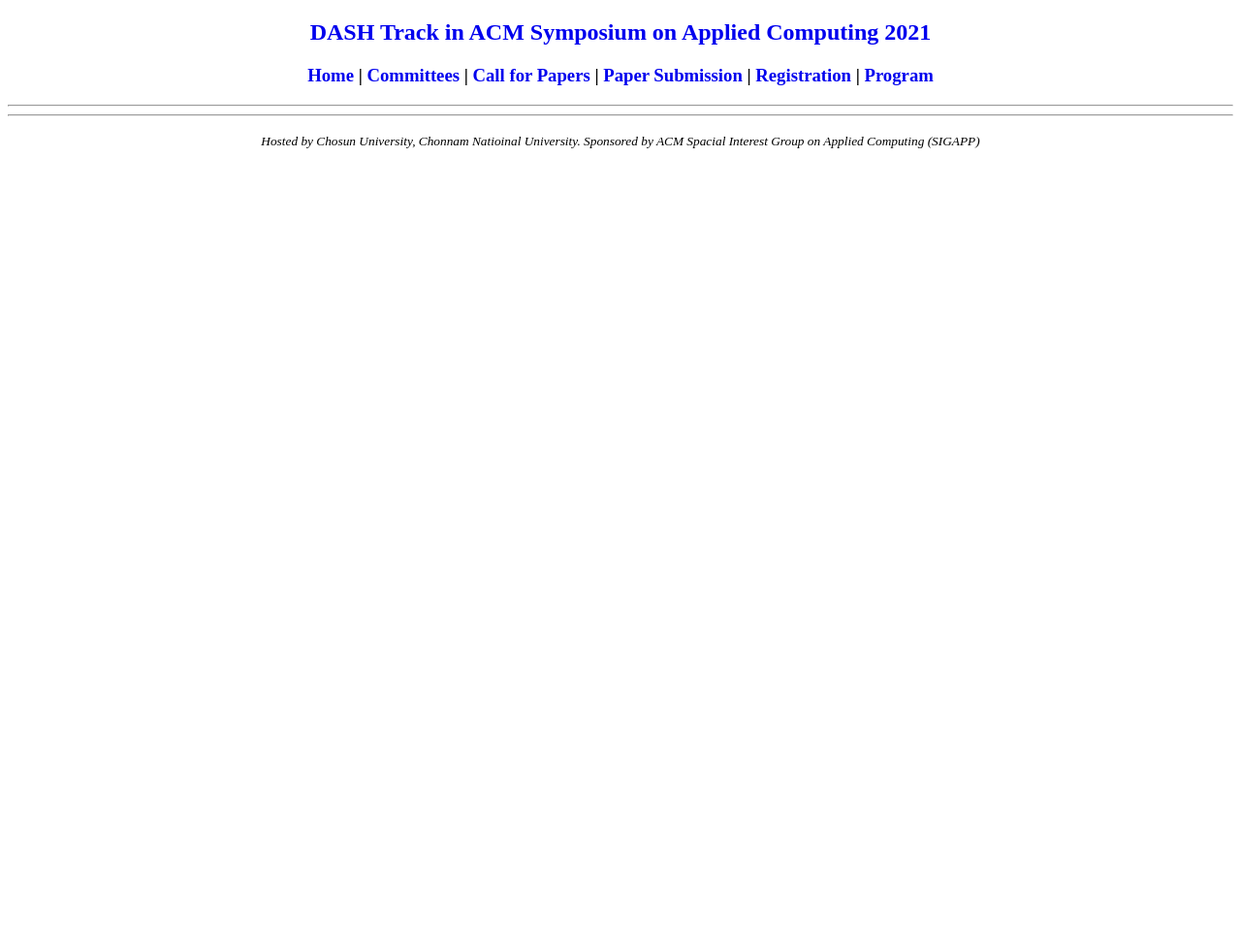
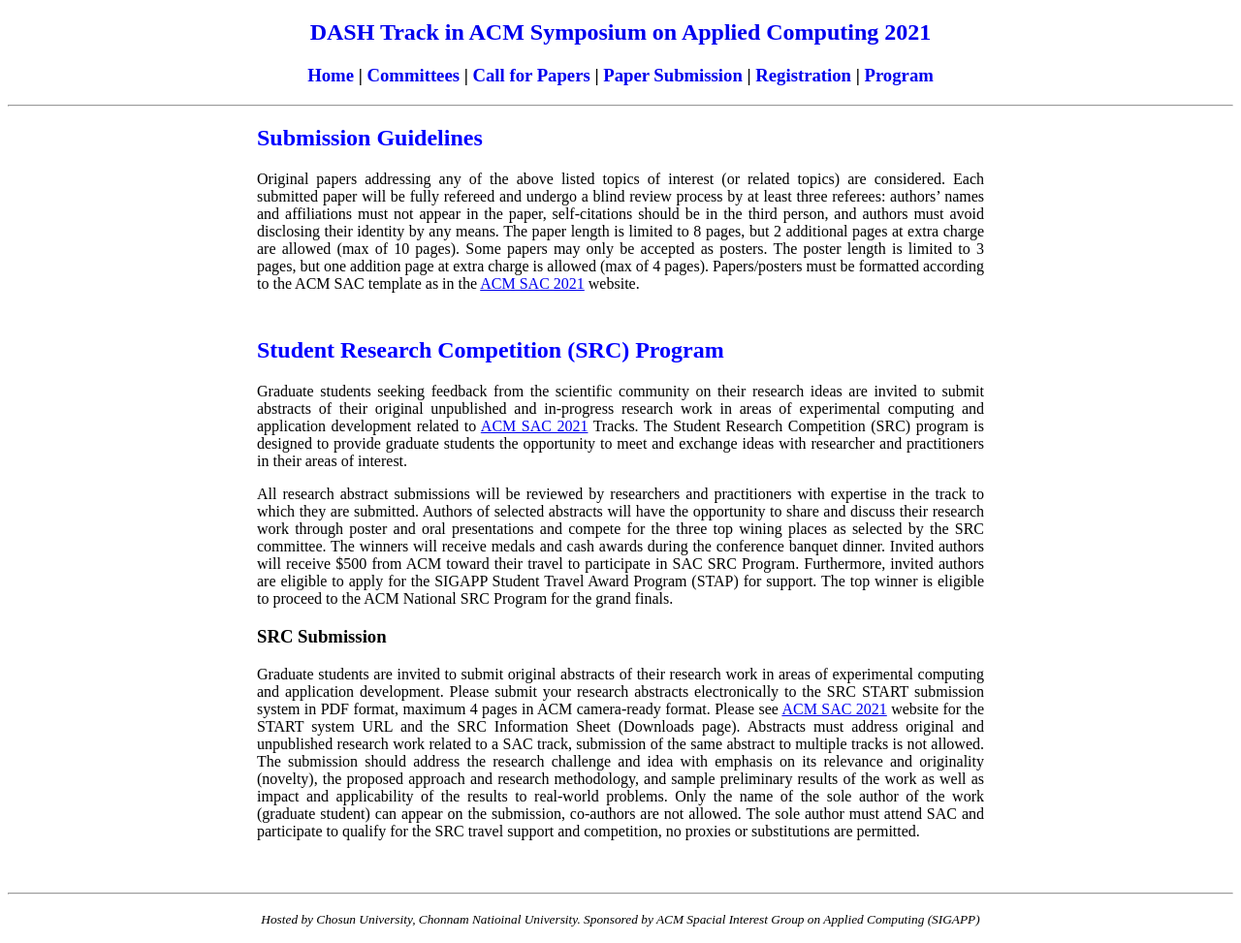
Before and after one commit to sac-dash/2021, a Jekyll site: the page built from submission/index.html, in a window 1280 px wide. Shown: the whole page at 97% size. Built offline with Jekyll 4.4.1, drawn with Linux system fonts in a browser that asks for light colours; before the commit the page ends 900 px from its top, so only the background shows below that.

Commit message:
Update index.html

```diff
--- a/submission/index.html
+++ b/submission/index.html
@@ -2,3 +2,19 @@
 layout: default
 title: Dash Track in ACM SAC 2021
 ---
+<div class="container">
+     <div class="content">
+          <div>
+               <h2 style="color:#0000FF">Submission Guidelines</h2>
+                    <p style="text-align: justify">Original papers addressing any of the above listed topics of interest (or related topics) are considered. Each submitted paper will be fully refereed and undergo a blind review process by at least three referees: authors’ names and affiliations must not appear in the paper, self-citations should be in the third person, and authors must avoid disclosing their identity by any means. The paper length is limited to 8 pages, but 2 additional pages at extra charge are allowed (max of 10 pages). Some papers may only be accepted as posters. The poster length is limited to 3 pages, but one addition page at extra charge is allowed (max of 4 pages). Papers/posters must be formatted according to the ACM SAC template as in the <a href='https://www.sigapp.org/sac/sac2021/index.html'>ACM SAC 2021</a> website.</p>
+          </div>
+
+          <div style="padding-top: 10px">
+               <h2 style="color:#0000FF">Student Research Competition (SRC) Program</h2>
+                    <p style="text-align: justify">Graduate students seeking feedback from the scientific community on their research ideas are invited to submit abstracts of their original unpublished and in-progress research work in areas of experimental computing and application development related to <a href='https://www.sigapp.org/sac/sac2021/index.html'>ACM SAC 2021</a> Tracks. The Student Research Competition (SRC) program is designed to provide graduate students the opportunity to meet and exchange ideas with researcher and practitioners in their areas of interest.</p>
+		                <p style="text-align: justify">All research abstract submissions will be reviewed by researchers and practitioners with expertise in the track to which they are submitted. Authors of selected abstracts will have the opportunity to share and discuss their research work through poster and oral presentations and compete for the three top wining places as selected by the SRC committee. The winners will receive medals and cash awards during the conference banquet dinner. Invited authors will receive $500 from ACM toward their travel to participate in SAC SRC Program. Furthermore, invited authors are eligible to apply for the SIGAPP Student Travel Award Program (STAP) for support. The top winner is eligible to proceed to the ACM National SRC Program for the grand finals.</p>
+		           <h3>SRC Submission</h3>
+			              <p style="text-align: justify">Graduate students are invited to submit original abstracts of their research work in areas of experimental computing and application development. Please submit your research abstracts electronically to the SRC START submission system in PDF format, maximum 4 pages in ACM camera-ready format. Please see <a href='https://www.sigapp.org/sac/sac2021/index.html'>ACM SAC 2021</a> website for the START system URL and the SRC Information Sheet (Downloads page). Abstracts must address original and unpublished research work related to a SAC track, submission of the same abstract to multiple tracks is not allowed. The submission should address the research challenge and idea with emphasis on its relevance and originality (novelty), the proposed approach and research methodology, and sample preliminary results of the work as well as impact and applicability of the results to real-world problems. Only the name of the sole author of the work (graduate student) can appear on the submission, co-authors are not allowed. The sole author must attend SAC and participate to qualify for the SRC travel support and competition, no proxies or substitutions are permitted.</p>
+          </div>
+     </div>
+</div>
```
